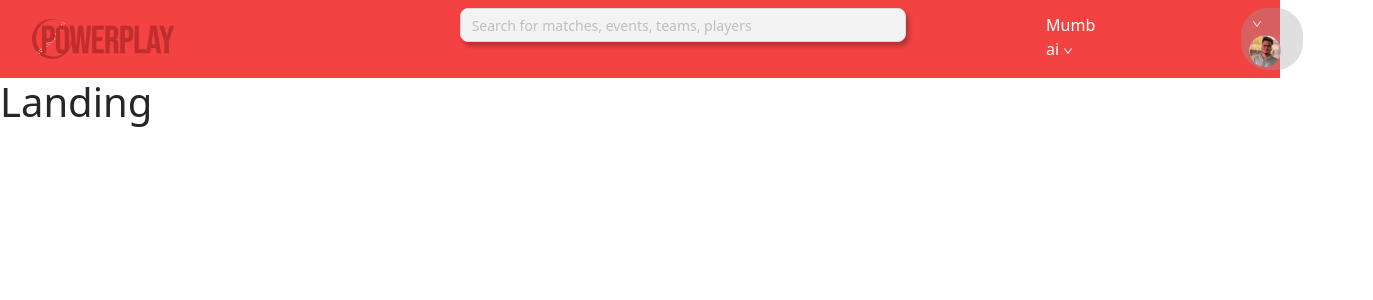
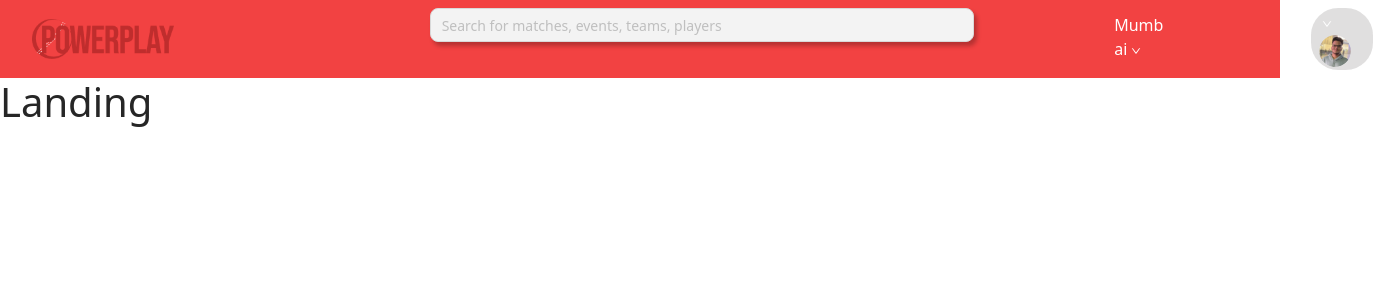
Before and after one commit to HNGP/powerplay, a React (Create React App) app: page / in a window 1280 px wide. Shown: the top 300 px of the page, 1373 px wide, since content can reach past the window. Built offline with nearby package versions, Linux system fonts and the light colour scheme.

Commit message:
Navbar final

```diff
--- a/src/components/Navbar/style.css
+++ b/src/components/Navbar/style.css
@@ -8,9 +8,9 @@
 }
 .search {
   border-radius: 8px;
-  width: 500px;
+  width: 600px;
   height: 34px;
-  margin-left: 270px;
+  margin-left: 240px;
   background: #f3f3f3;
   box-shadow: 3px 4px 4px rgba(0, 0, 0, 0.25);
 }
```
